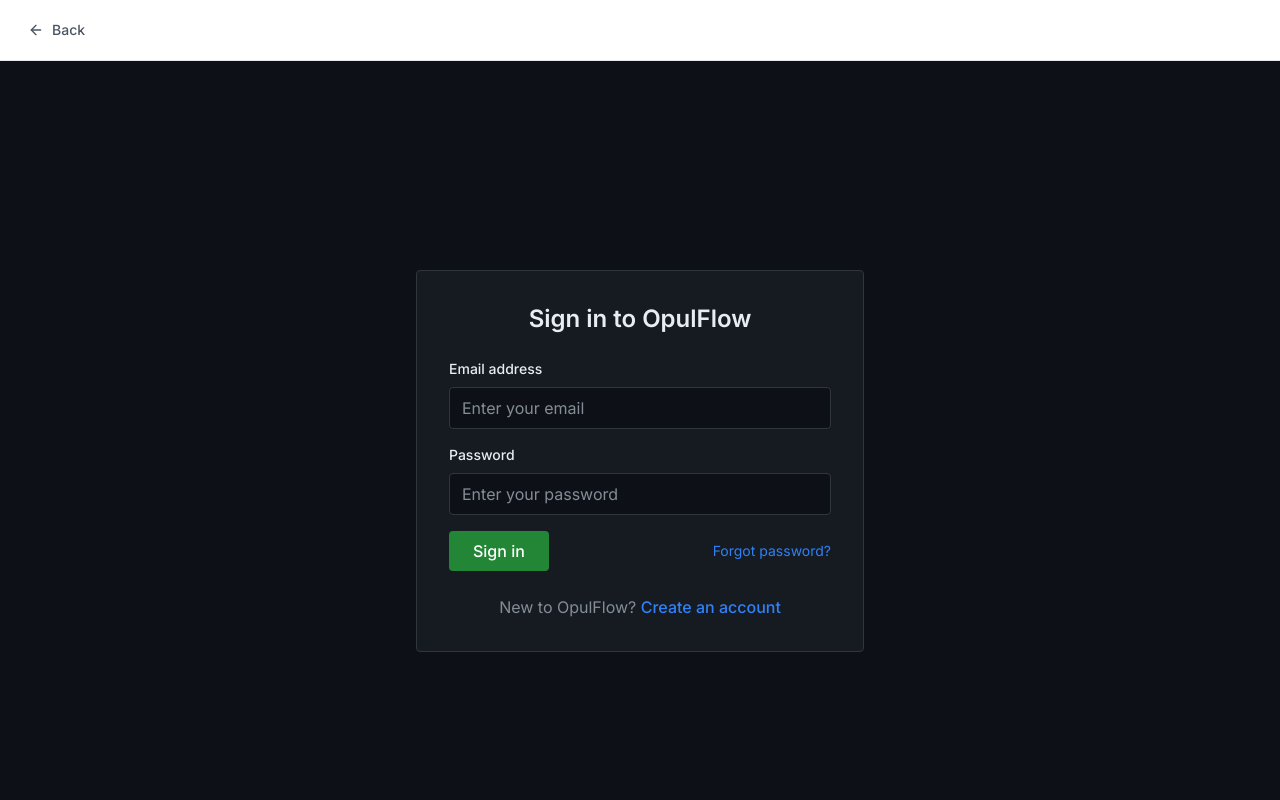
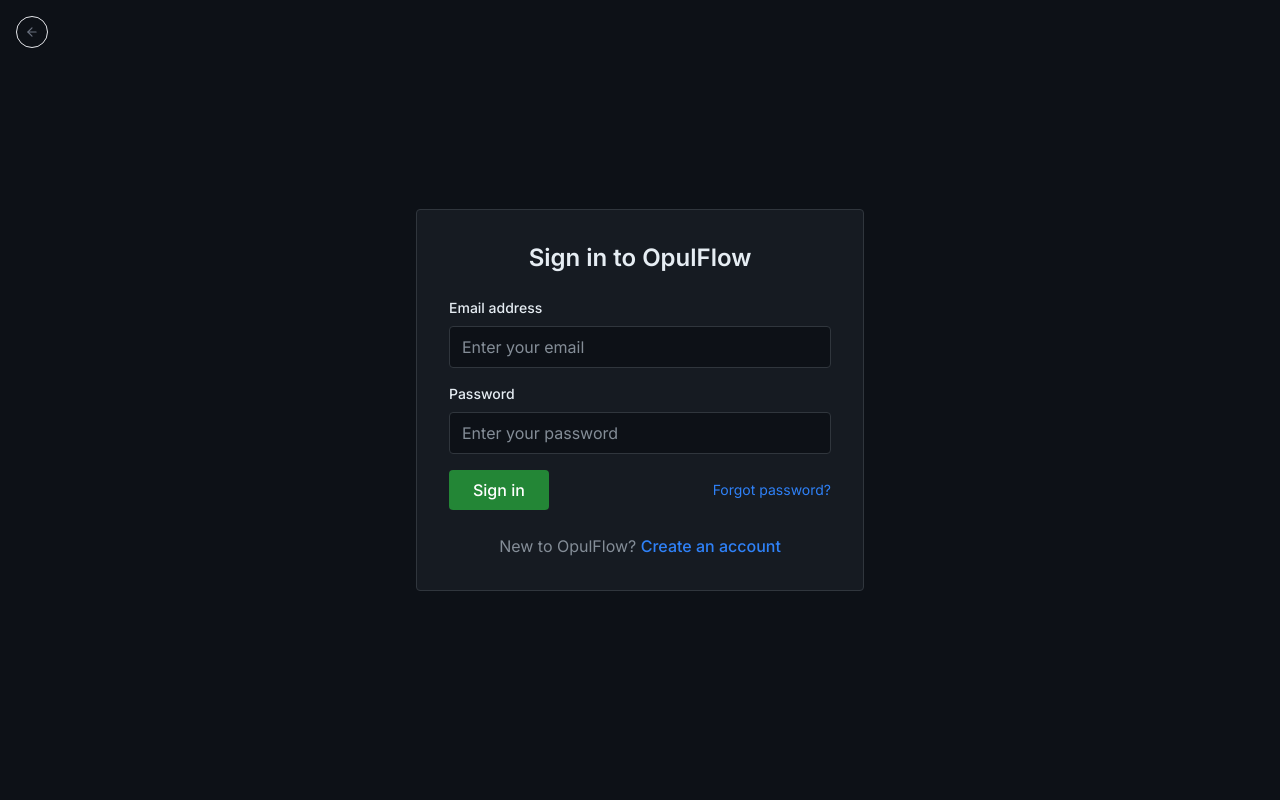
Before and after one commit to sam-911-hub/opulflow, a Next.js app: page /login in a window 1280 px wide. Shown: the top 800 px of the page. Built offline with nearby package versions, Linux system fonts and the light colour scheme; no server answers.

Commit message:
Make back button smaller and less prominent with floating design

```diff
--- a/src/components/BackButton.tsx
+++ b/src/components/BackButton.tsx
@@ -22,11 +22,10 @@
   return (
     <button
       onClick={handleBack}
-      className={`flex items-center gap-2 px-3 py-2 text-sm font-medium text-gray-600 hover:text-gray-900 hover:bg-gray-100 rounded-md transition-colors ${className}`}
+      className={`flex items-center justify-center w-8 h-8 text-gray-500 hover:text-gray-700 hover:bg-gray-100 rounded-full transition-colors ${className}`}
       aria-label="Go back to previous page"
     >
-      <ArrowLeft size={16} />
-      <span className="hidden sm:inline">Back</span>
+      <ArrowLeft size={14} />
     </button>
   );
 }
--- a/src/components/Header.tsx
+++ b/src/components/Header.tsx
@@ -12,8 +12,8 @@
   }
 
   return (
-    <header className="sticky top-0 z-50 bg-white border-b border-gray-200 px-4 py-3">
-      <BackButton />
-    </header>
+    <div className="fixed top-4 left-4 z-50">
+      <BackButton className="shadow-sm border border-gray-200" />
+    </div>
   );
 }
```
